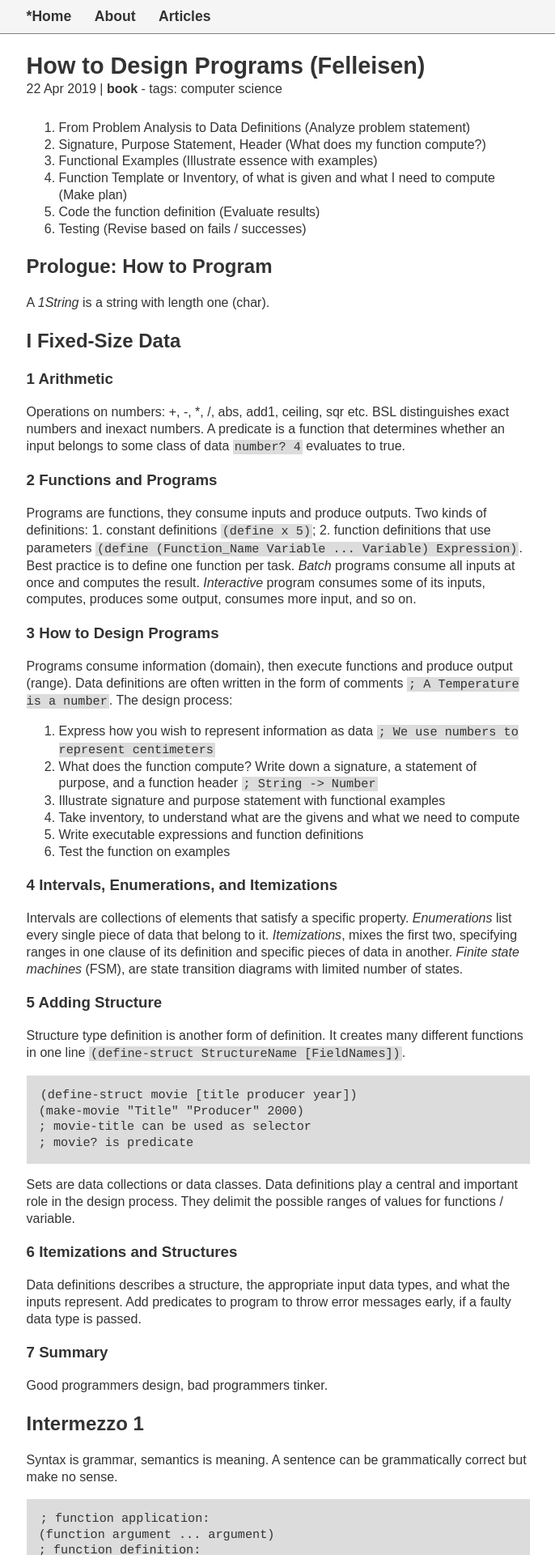
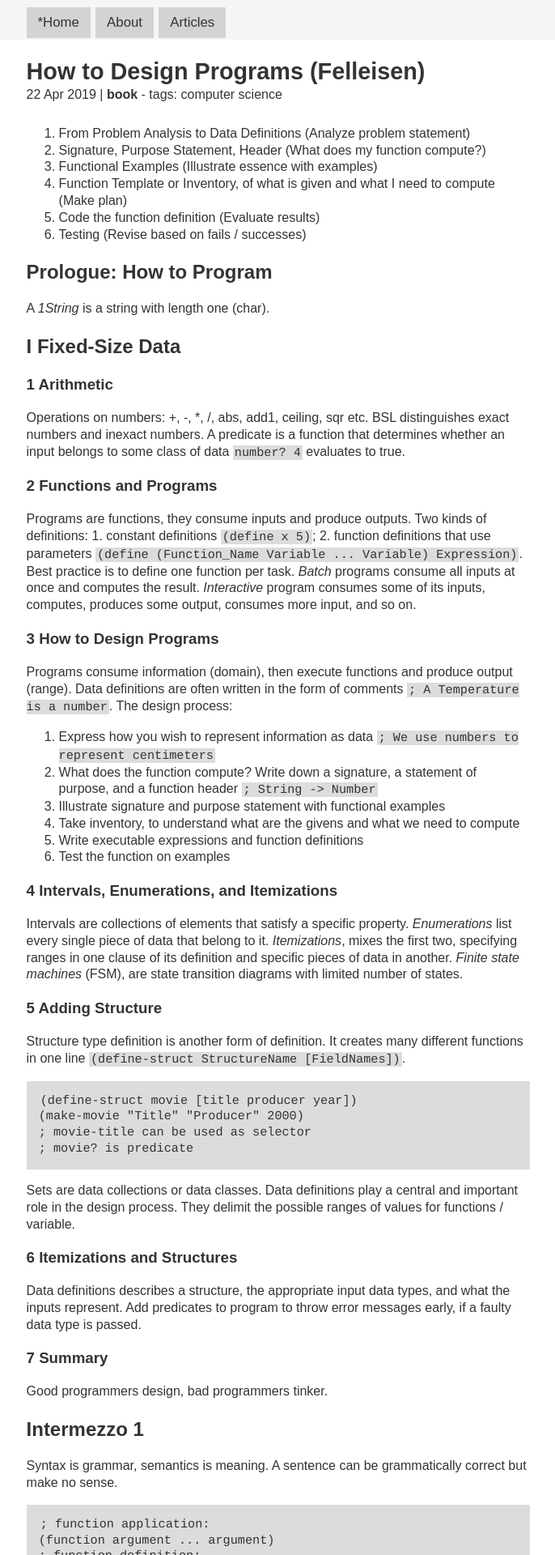
Before and after one commit to maxkossek/maxkossek.github.io, a Jekyll site: the page built from _posts/2019-04-22-how-to-design-programs.md, in a window 1280 px wide. Shown: the top 1920 px of the page at 81% size, without its empty margins (296-982 px from the left). Built offline with Jekyll 4.4.1, drawn with Linux system fonts in a browser that asks for light colours.

Commit message:
Menu styling

```diff
--- a/css/main.css
+++ b/css/main.css
@@ -16,16 +16,16 @@ main, footer, header, nav {
 /* Navigation */
 .header {
     background: whitesmoke;
-    border-bottom: 1px solid gray;
 }
 nav {
-    padding: 1ch;
+    padding: 2ch 1ch 1ch;
 }
 nav a, nav a:visited, nav span {
-    margin-right: 1.5rem;
-	font-size: 1.1rem;
-	color: inherit;
-	font-weight: bold;
+    margin-right: 0.2ch;
+    font-size: 1.05rem;
+    color: inherit;
+    padding: 1ch 1.5ch;
+    background: lightgray;
 }
 nav a:hover, nav span:hover {
     background: gold;
@@ -35,7 +35,6 @@ nav a:hover, nav span:hover {
 /* Footer */
 .footer {
     background: whitesmoke;
-    border-top: 1px solid gray;
     margin-top: 3em;
 }
 footer {
```
